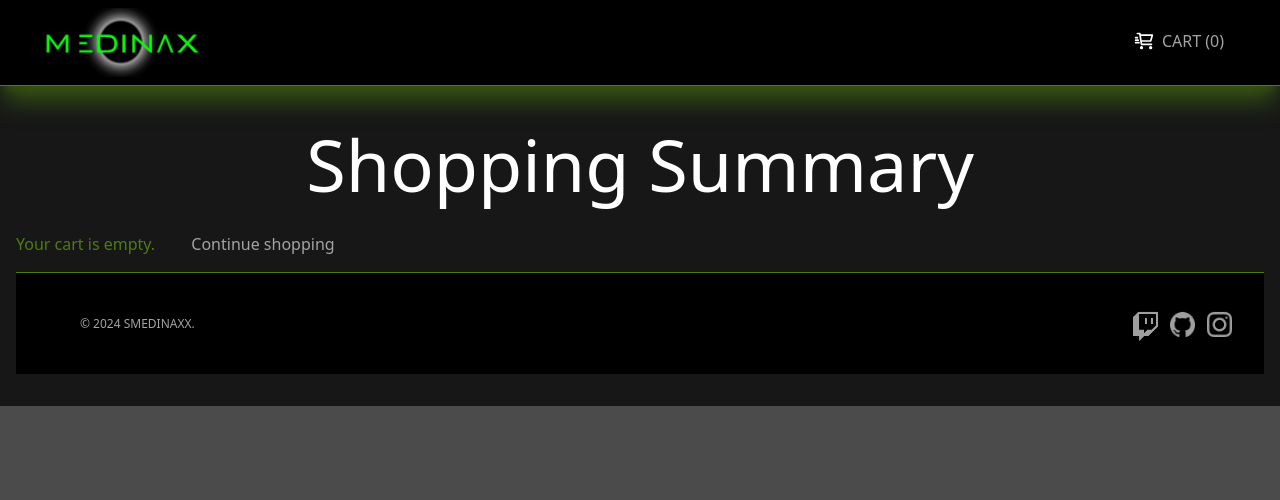
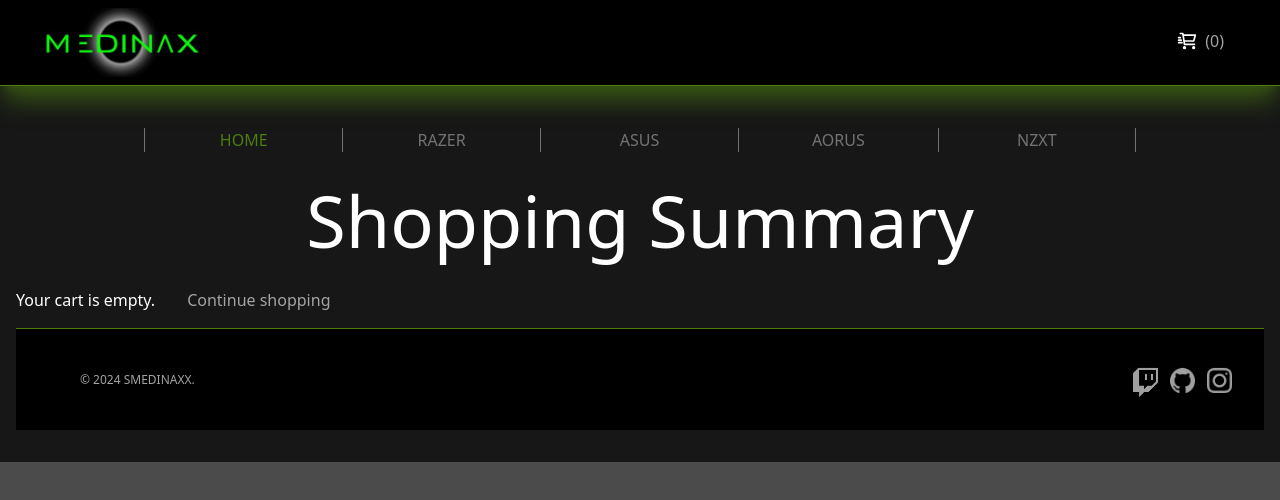
Before and after one commit to smedinaxx/proyectNext, a Next.js app: page /cart in a window 1280 px wide. Shown: the top 500 px of the page. Built offline with nearby package versions, Linux system fonts and the light colour scheme.

Commit message:
toast alert was added when adding product and some links

```diff
--- a/components/NavBar.jsx
+++ b/components/NavBar.jsx
@@ -1,7 +1,7 @@
 import Image from 'next/image';
 import Link from 'next/link';
 import { useState } from 'react';
-import { useCart } from '../context/CartContext'; // Importa el hook useCart
+import { useCart } from '../context/CartContext';
 
 function NavBar() {
   const [navbar, setNavbar] = useState(false);
@@ -81,7 +81,7 @@
                         alt="cart"
                         className="filter invert ml-2"
                       />
-                      <span className='ml-2'>CART ({totalItems})</span>
+                      <span className='ml-2'> ({totalItems})</span>
                     </div>
                   </Link>
                 </li>
--- a/components/NavBarSimple.jsx
+++ b/components/NavBarSimple.jsx
@@ -62,7 +62,7 @@
                         alt="cart"
                         className="filter invert ml-2"
                       />
-                      <span className='ml-2'>CART ({totalItems})</span>
+                      <span className='ml-2'>({totalItems})</span>
                     </div>
                   </Link>
                 </li>
--- a/components/emblaCarousel/EjemploProducts.jsx
+++ b/components/emblaCarousel/EjemploProducts.jsx
@@ -1,13 +1,13 @@
 import React from 'react';
+import toast from 'react-hot-toast';
 import EjemploProps from '../emblaCarousel/EjemploProps';
 import Button from '../Button';
-import { useCart } from '../../context/CartContext'; // Asegúrate de que la ruta sea correcta
+import { useCart } from '../../context/CartContext';
 
-// Función para formatear el precio como moneda
 const formatCurrency = (amount) => {
   return new Intl.NumberFormat('en-US', {
     style: 'currency',
-    currency: 'USD', // Cambia a la moneda que necesitas
+    currency: 'USD',
     minimumFractionDigits: 2,
     maximumFractionDigits: 2,
   }).format(amount);
@@ -15,28 +15,31 @@
 
 const EjemploProducts = ({ product }) => {
   const { name, description, images, price, options } = product;
-  const { addToCart } = useCart(); // Obtén la función addToCart del contexto
+  const { addToCart } = useCart();
+
+  const handleAddToCart = () => {
+    addToCart(product);
+    toast.success(`Product added to cart`, {
+      duration: 3000,
+      position: 'top-center',
+    });
+  };
 
   return (
     <div className="bg-neutral-900 text-white text-md py-4">
       <div className="border border-neutral-700 mx-6 px-6 flex flex-col md:flex-row justify-center items-start md:items-center">
-
-        {/* Carousel Container */}
         <div className="w-full md:w-1/2">
           <EjemploProps slides={images} options={options} />
         </div>
-
-        {/* Details Container */}
         <div className="mx-4 sm:mx-2 md:mx-14 lg:mx-20 xl:mx-20 pb-6 w-full md:w-1/2">
           <h2 className="text-md md:text-xl lg:text-2xl xl:text-3xl px-2 font-bold">{name}</h2>
           <p className="mt-2 pb-4 px-2 text-xs md:text-xs lg:text-md xl:text-lg">{description}</p>
-          <p className="px-4">{formatCurrency(price)}</p> {/* Usa formatCurrency para mostrar el precio */}
+          <p className="px-4">{formatCurrency(price)}</p>
           <Button
             buttonText="Add to cart"
-            onClick={() => addToCart(product)} // Llama a addToCart con el producto
+            onClick={handleAddToCart}
           />
         </div>
-
       </div>
     </div>
   );
--- a/pages/cardaorus.js
+++ b/pages/cardaorus.js
@@ -41,12 +41,6 @@
         {products.map((product) => (
           <div key={product.id}>
             <EjemploProducts product={product} />
-            <button
-              className="btn-add-to-cart"
-              onClick={() => addToCart(product)}
-            >
-              Add to Cart
-            </button>
           </div>
         ))}
       </div>
--- a/pages/cardasus.js
+++ b/pages/cardasus.js
@@ -41,12 +41,6 @@
         {products.map((product) => (
           <div key={product.id}>
             <EjemploProducts product={product} />
-            <button
-              className="btn-add-to-cart"
-              onClick={() => addToCart(product)}
-            >
-              Add to Cart
-            </button>
           </div>
         ))}
       </div>
--- a/pages/cardnzxt.js
+++ b/pages/cardnzxt.js
@@ -42,12 +42,6 @@
         {products.map((product) => (
           <div key={product.id}>
             <EjemploProducts product={product} />
-            <button
-              className="btn-add-to-cart"
-              onClick={() => addToCart(product)}
-            >
-              Add to Cart
-            </button>
           </div>
         ))}
       </div>
--- a/pages/cardrazer.js
+++ b/pages/cardrazer.js
@@ -41,12 +41,6 @@
         {products.map((product) => (
           <div key={product.id}>
             <EjemploProducts product={product} />
-            <button
-              className="btn-add-to-cart"
-              onClick={() => addToCart(product)}
-            >
-              Add to Cart
-            </button>
           </div>
         ))}
       </div>
--- a/pages/cart.js
+++ b/pages/cart.js
@@ -1,7 +1,7 @@
 import { useCart } from "../context/CartContext";
 import Link from "next/link";
 import LayoutSimple from "../components/LayoutSimple";
-import Image from "next/image"; // Importa el componente Image de Next.js
+import Image from "next/image";
 
 export default function Cart() {
     const { cart, removeFromCart, clearCart } = useCart();
@@ -20,13 +20,20 @@
     };
 
     return (
-        <div className="bg-neutral-900 pt-32 pb-8 px-4">
+        <div className="bg-neutral-900 pt-24 pb-8 px-4">
+    <div className="text-neutral-500 grid grid-cols-5 mb-8 md:mt-8 sm:mx-24 md:mx-32">
+      <Link href="/" className="text-center border-l border-neutral-500 text-lime-700 hover:text-white">HOME</Link>
+      <Link href="/cardrazer" className="text-center border-x border-neutral-500 hover:text-white">RAZER</Link>
+      <Link href="/cardasus" className="text-center border-r border-neutral-500 hover:text-white">ASUS</Link>
+      <Link href="/cardaorus" className="text-center hover:text-white">AORUS</Link>
+      <Link href="/cardnzxt" className="text-center border-x border-neutral-500 hover:text-white">NZXT</Link>
+    </div>
             <h1 className="text-white text-2xl md:text-3xl lg:text-4xl xl:text-7xl pb-8 flex justify-center">Shopping Summary</h1>
             <LayoutSimple>
                 {cart.length === 0 ? (
-                    <p className="text-lime-700 pb-4">
+                    <p className="text-white pb-4">
                     Your cart is empty.
-                    <span className="mx-8"> {/* Ajusta el margen según tus necesidades */}
+                    <span className="mx-8">
                       <Link href="/" className="text-neutral-400 hover:text-white">Continue shopping</Link>
                     </span>
                   </p>
@@ -48,7 +55,7 @@
                                         <h2 className="text-md md:text-xl lg:text-2xl xl:text-3xl font-semibold text-white">{product.name}</h2>
                                         <p className="text-sm md:text-md lg:text-lg xl:text-xl text-amber-200">Price: {formatCurrency(product.price)}</p>
                                         <p className="text-sm md:text-md lg:text-lg xl:text-xl text-white">Quantity: {product.quantity}</p>
-                                        <p className="text-md md:text-xl lg:text-2xl xl:text-3xl text-amber-200">Subtotal: {formatCurrency(product.price * product.quantity)}</p> {/* Mostrar el total del producto */}
+                                        <p className="text-md md:text-xl lg:text-2xl xl:text-3xl text-amber-200">Subtotal: {formatCurrency(product.price * product.quantity)}</p>
                                         <button
                                             className="bg-red-500 text-white py-1 px-4 rounded mt-2"
                                             onClick={() => removeFromCart(product.id)}
@@ -65,7 +72,7 @@
                         </div>
                         <div className="flex justify-center mt-4">
                             <Link href="/checkout">
-                                <button className="bg-blue-500 text-white py-2 px-6 rounded mb-8">
+                                <button className="bg-lime-700 text-white py-2 px-6 rounded mb-8">
                                     Checkout
                                 </button>
                             </Link>
```
